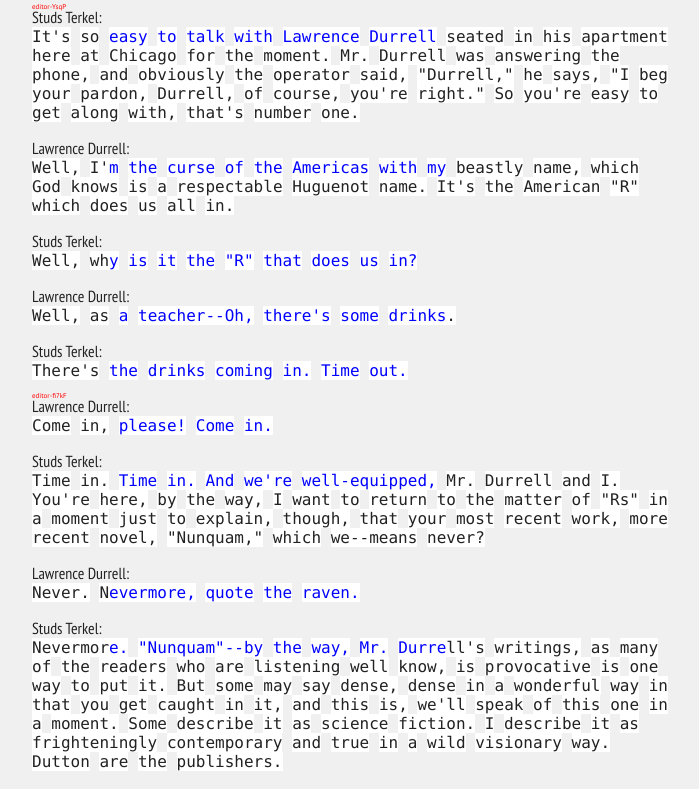
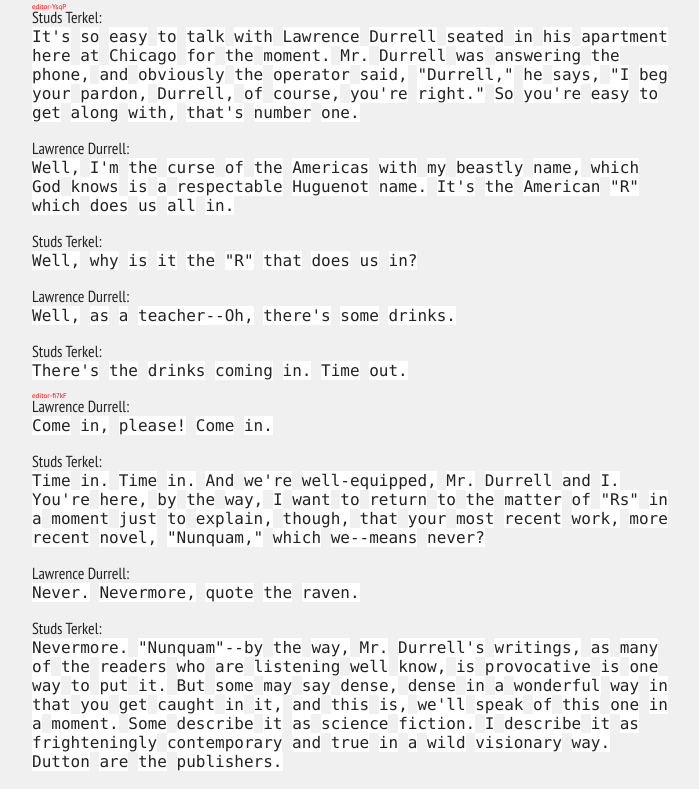
Before and after one commit to Laurian/transcript-editor-playground, a React (Create React App) app: page / in a window 1280 px wide. Shown: the part 260-1049 px from the top of the page, without its empty margins (288-987 px from the left). Built offline with nearby package versions, Linux system fonts and the light colour scheme; a web font is replaced by a local one; what bs58, typedarray-to-buffer would draw is missing.

Commit message:
no draftjs patching, no styles

```diff
--- a/src/App.js
+++ b/src/App.js
@@ -7,29 +7,12 @@
   convertFromRaw,
   convertToRaw,
   getDefaultKeyBinding,
-  Modifier,
-  RichUtils,
 } from 'draft-js';
 import encodeInlineStyleRanges from '../node_modules/draft-js/lib/encodeInlineStyleRanges';
 import chunk from 'lodash.chunk';
 import VisibilitySensor from 'react-visibility-sensor';
 
 import './App.css';
-
-const customStyleMap = {
-  B1: {
-    // backgroundColor: 'yellow',
-    className: 'B1',
-  },
-  B2: {
-    color: 'blue',
-    className: 'B2',
-  },
-  B3: {
-    borderBottom: '1px solid red',
-    className: 'B3',
-  },
-};
 
 class App extends React.Component {
   state = {};
@@ -59,23 +42,7 @@
             length,
             key: id,
           })),
-          inlineStyleRanges: [
-            {
-              length: 35,
-              offset: 5,
-              style: 'B1',
-            },
-            {
-              length: 35,
-              offset: 8,
-              style: 'B2',
-            },
-            // {
-            //   length: 4,
-            //   offset: 8,
-            //   style: 'B3',
-            // },
-          ],
+          inlineStyleRanges: [],
         }));
 
         const editorState = EditorState.set(
@@ -312,12 +279,6 @@
     console.log(command);
     if (command === 'undo' || command === 'redo') return 'handled';
 
-    const richTextState = RichUtils.handleKeyCommand(editorState, command);
-    if (richTextState) {
-      this.onChange(richTextState, key);
-      return true;
-    }
-
     return 'not-handled';
   };
 
@@ -358,7 +319,6 @@
               stripPastedStyles
               editorState={isVisible ? editorState : previewState}
               blockRendererFn={this.customBlockRenderer}
-              customStyleMap={customStyleMap}
               keyBindingFn={event => this.filterKeyBindingFn(event)}
               handleKeyCommand={(command, editorState) => this.handleKeyCommand(command, editorState, key)}
               onChange={editorState => this.onChange(editorState, key)}
```
Also changed, not shown: package.json (+1 -6 lines), 2 other files (tests, documents, lock files or other folders).
